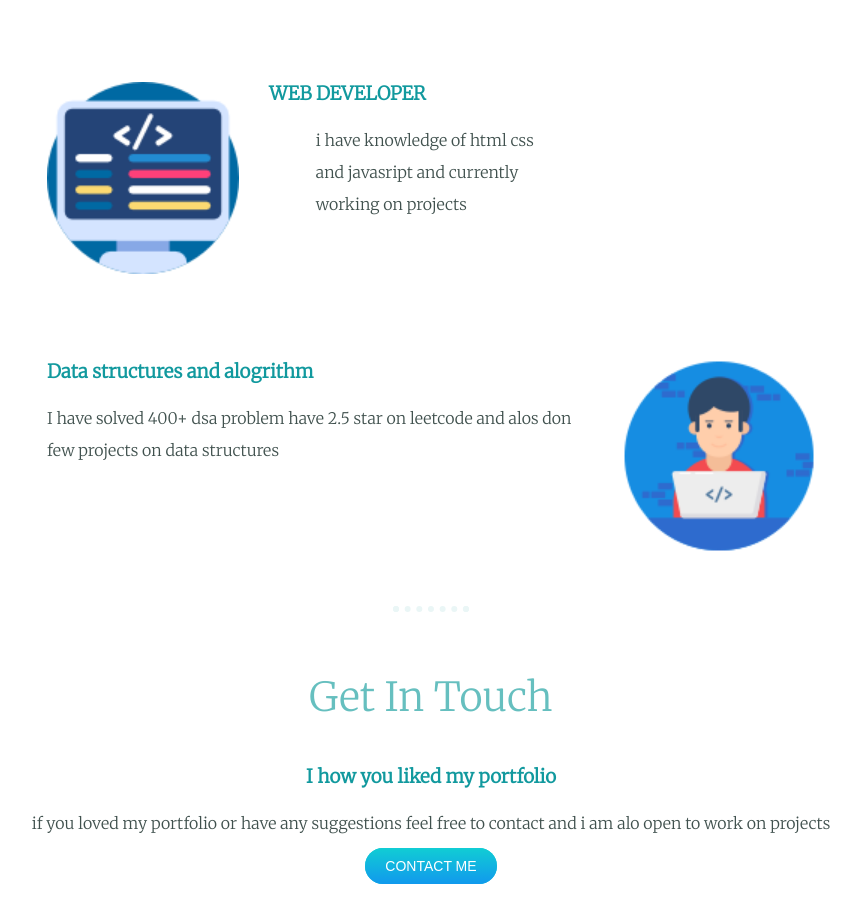
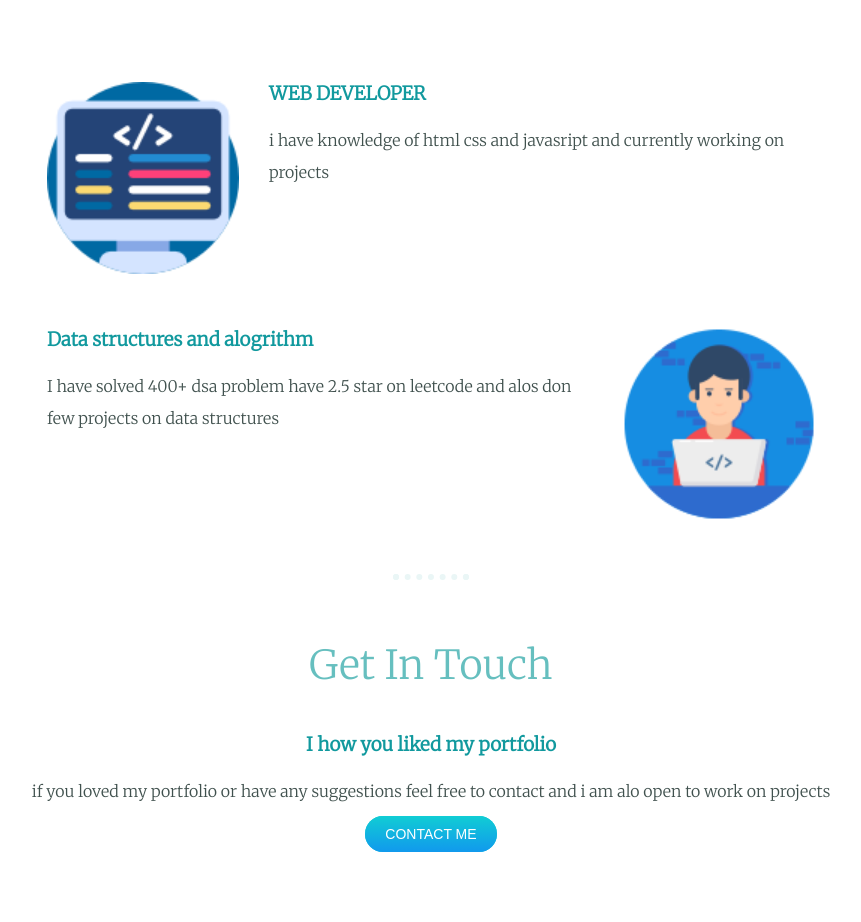
Before and after one commit to anshul26k/anshulkusumbe, a plain HTML site: page index.html in a window 1280 px wide. Shown: the part 1340-2262 px from the top of the page, without its empty margins (209-1070 px from the left). Drawn offline with nearby package versions, Linux system fonts and the light colour scheme; a web font is replaced by a local one.

Commit message:
Update styles.css

```diff
--- a/styles.css
+++ b/styles.css
@@ -71,10 +71,7 @@ p{
     margin-left: 30px;
 
 }
-.bio{
-    width: 30%;
-    margin: auto;
-}
+
 hr{
     border: dotted #EAF6f6 6px;
     border-bottom: 0px;
```
